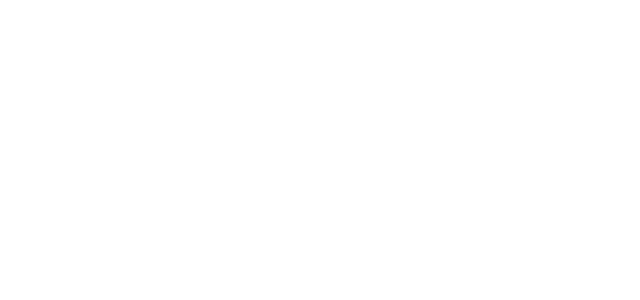
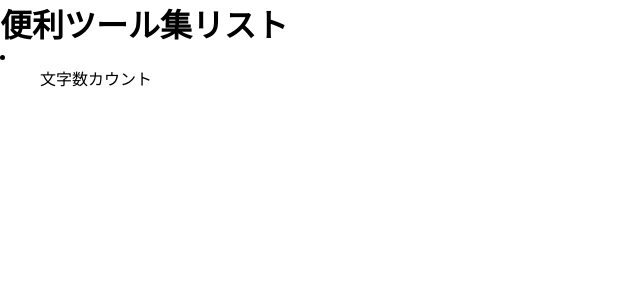
Before and after one commit to Lockdef/tools, a Nuxt app: page /list in a window 1280 px wide. Before the commit this address had no page. Shown: the top 300 px of the page, without its empty margins (0-640 px from the left). Built offline with nearby package versions, Linux system fonts and the light colour scheme.

Commit message:
🎨リストページのhtmlのみ実装

```diff
--- /dev/null
+++ b/pages/list.vue
@@ -0,0 +1,10 @@
+<template>
+  <div>
+    <h1>便利ツール集リスト</h1>
+    <li>
+      <ul>
+        文字数カウント
+      </ul>
+    </li>
+  </div>
+</template>
```
